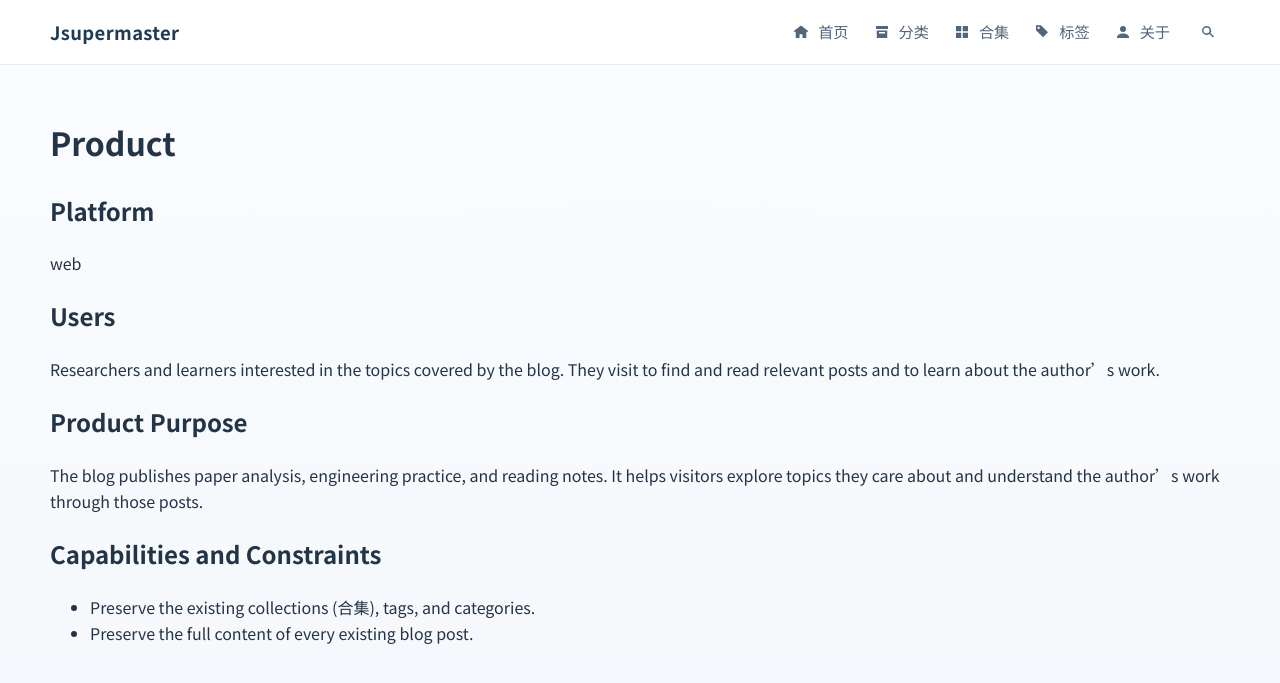
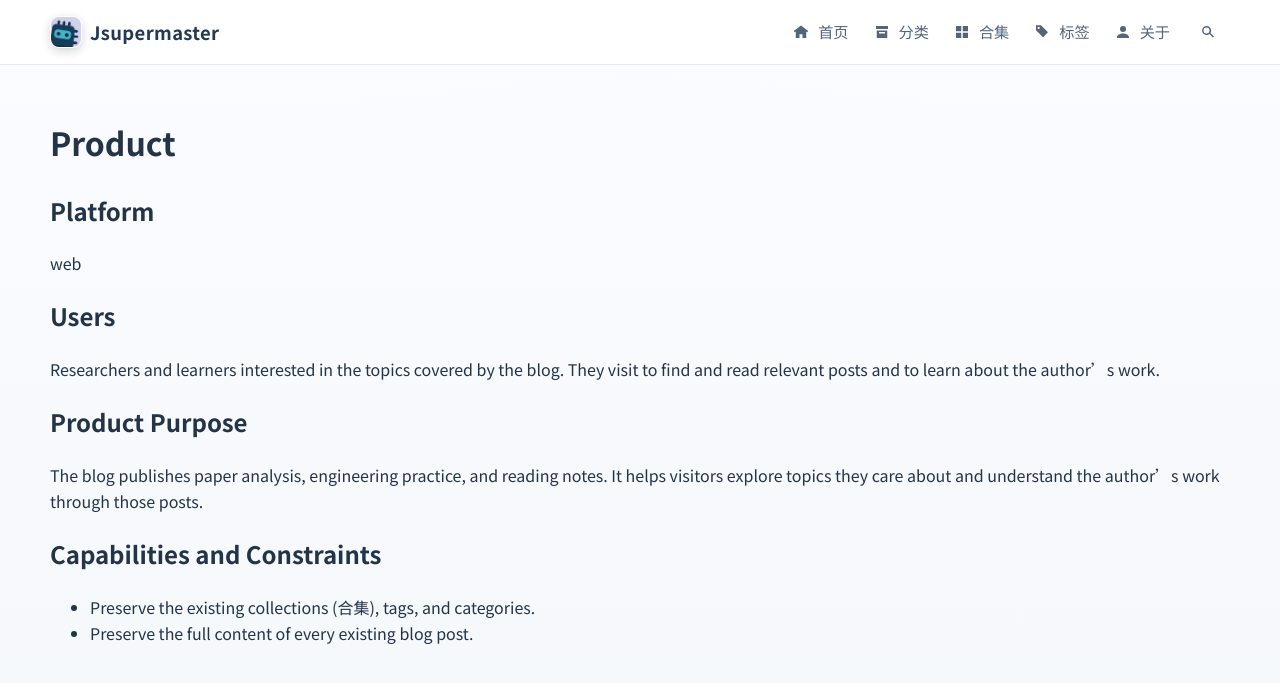
Before and after one commit to Jsupermaster/Jsupermaster.github.io, a Jekyll site: the page built from PRODUCT.md, in a window 1280 px wide. Shown: the top 683 px of the page. Built offline with Jekyll 4.4.1, drawn with Linux system fonts in a browser that asks for light colours; our own code applies the rules of GitHub Pages for plain Markdown files.

Commit message:
update_261112_2

```diff
--- a/_layouts/default.html
+++ b/_layouts/default.html
@@ -60,7 +60,10 @@
   <div class="site-shell">
     <header class="topbar{% if page.hero_background or page.cover_image %} topbar-immersive{% endif %}">
       <div class="topbar-inner">
-        <a class="site-title" href="{{ '/' | relative_url }}">{{ site.title }}</a>
+        <a class="site-title" href="{{ '/' | relative_url }}" aria-label="{{ site.title }} 首页">
+          <img class="site-logo" src="{{ '/assets/images/site/site-logo.jpg' | relative_url }}" alt="" width="32" height="32">
+          <span>{{ site.title }}</span>
+        </a>
         <nav class="topnav" aria-label="主导航">
           <a class="nav-link {% if page.nav == 'home' %}is-active{% endif %}" href="{{ '/' | relative_url }}">
             <span class="nav-icon" aria-hidden="true"><svg viewBox="0 0 24 24" fill="currentColor"><path d="M12 3.2 2.4 10.8l1.2 1.5L5 11.2V20h5v-5h4v5h5v-8.8l1.4 1.1 1.2-1.5z"/></svg></span>
--- a/assets/styles.css
+++ b/assets/styles.css
@@ -100,10 +100,24 @@ img {
 }
 
 .site-title {
+  display: inline-flex;
+  align-items: center;
+  gap: 8px;
   font-size: 1.15rem;
   font-weight: 700;
   letter-spacing: 0.02em;
   color: #f7fbff;
+}
+
+.site-title .site-logo {
+  display: block;
+  width: 32px;
+  height: 32px;
+  flex: 0 0 32px;
+  border: 1px solid rgba(255, 255, 255, 0.3);
+  border-radius: 9px;
+  object-fit: cover;
+  box-shadow: 0 3px 10px rgba(6, 22, 38, 0.18);
 }
 
 .topnav {
@@ -2573,6 +2587,13 @@ input:focus-visible {
     font-size: 0.98rem;
   }
 
+  .site-title .site-logo {
+    width: 28px;
+    height: 28px;
+    flex-basis: 28px;
+    border-radius: 8px;
+  }
+
   .topnav {
     width: 100%;
     flex-wrap: nowrap;
```
